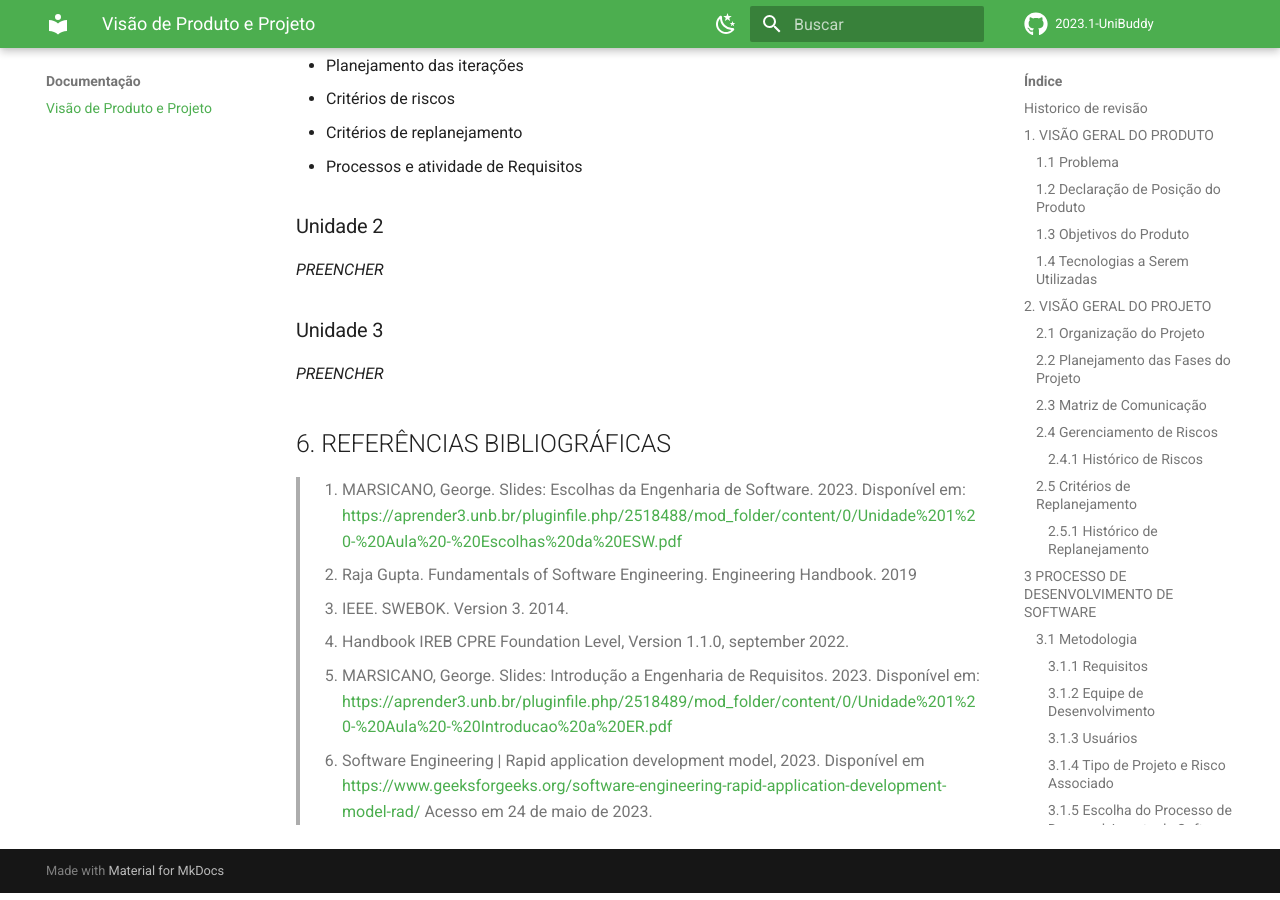
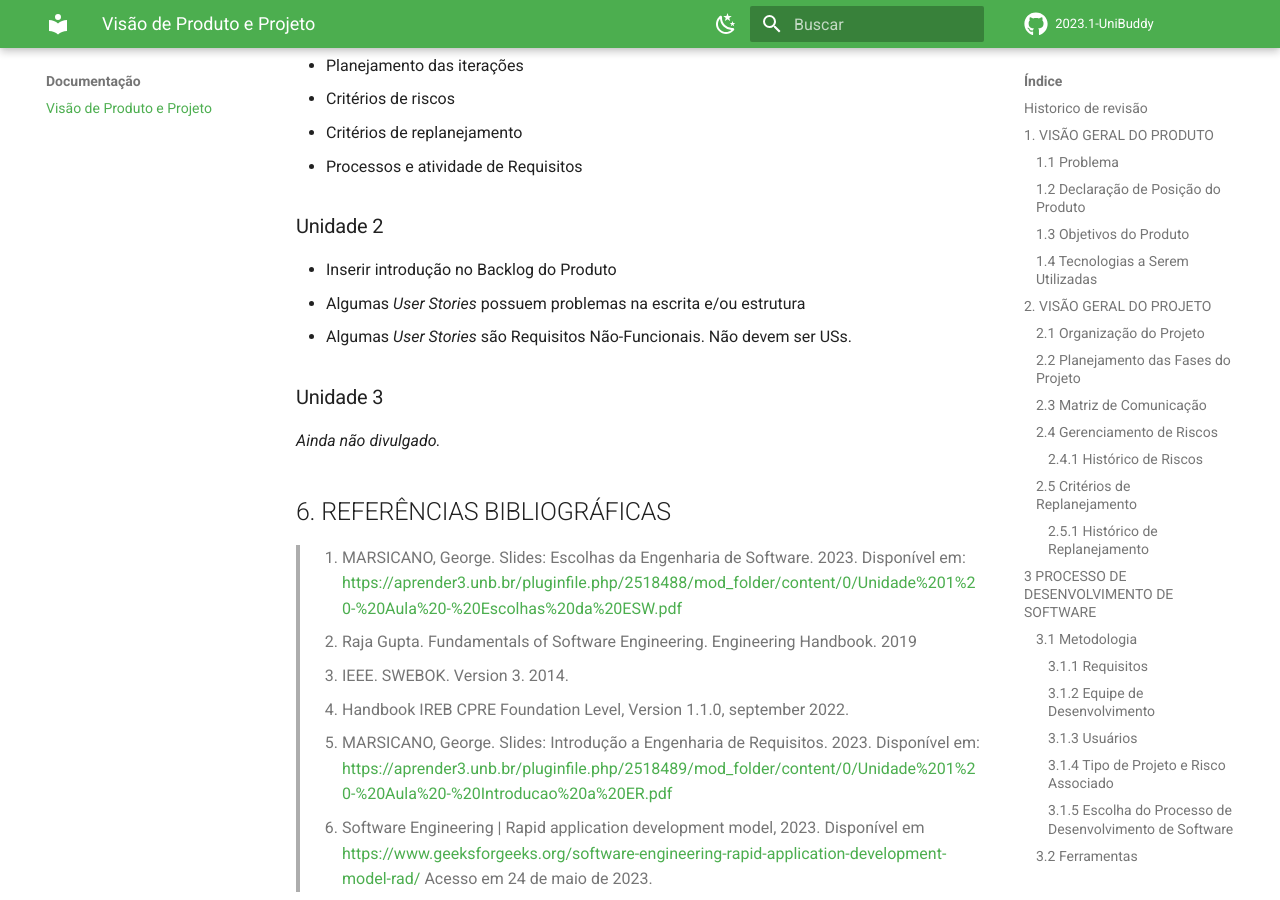
Before and after one commit to mdsreq-fga-unb/2023.1-UniBuddy, an MkDocs documentation site: the page built from docs/visao-produto-projeto.md, in a window 1280 px wide and 900 px high, scrolled down 14323 px. Built offline with MkDocs 1.6.1 and Material for MkDocs 9.7.7, drawn with Linux system fonts in a browser that asks for light colours; comment, search, counter and statistics services are not loaded.

Commit message:
Atualização dos pontos a melhorar

```diff
--- a/docs/visao-produto-projeto.md
+++ b/docs/visao-produto-projeto.md
@@ -389,10 +389,14 @@ Portanto, com base no descrito acima, podemos dizer que aprendemos todo o proces
 - Critérios de riscos
 - Critérios de replanejamento
 - Processos e atividade de Requisitos
+
 ### Unidade 2
-*PREENCHER*
+- Inserir introdução no Backlog do Produto
+- Algumas _User Stories_ possuem problemas na escrita e/ou estrutura
+- Algumas _User Stories_ são Requisitos Não-Funcionais. Não devem ser USs.
+
 ### Unidade 3
-*PREENCHER*
+*Ainda não divulgado.*
 
 ## 6. REFERÊNCIAS BIBLIOGRÁFICAS
 
```
